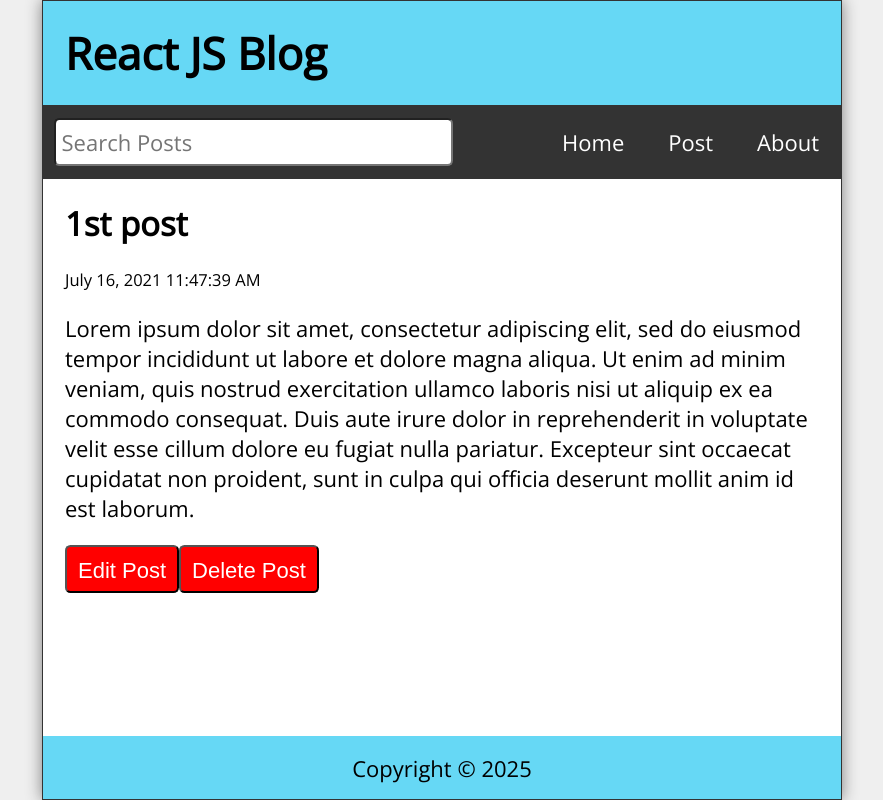
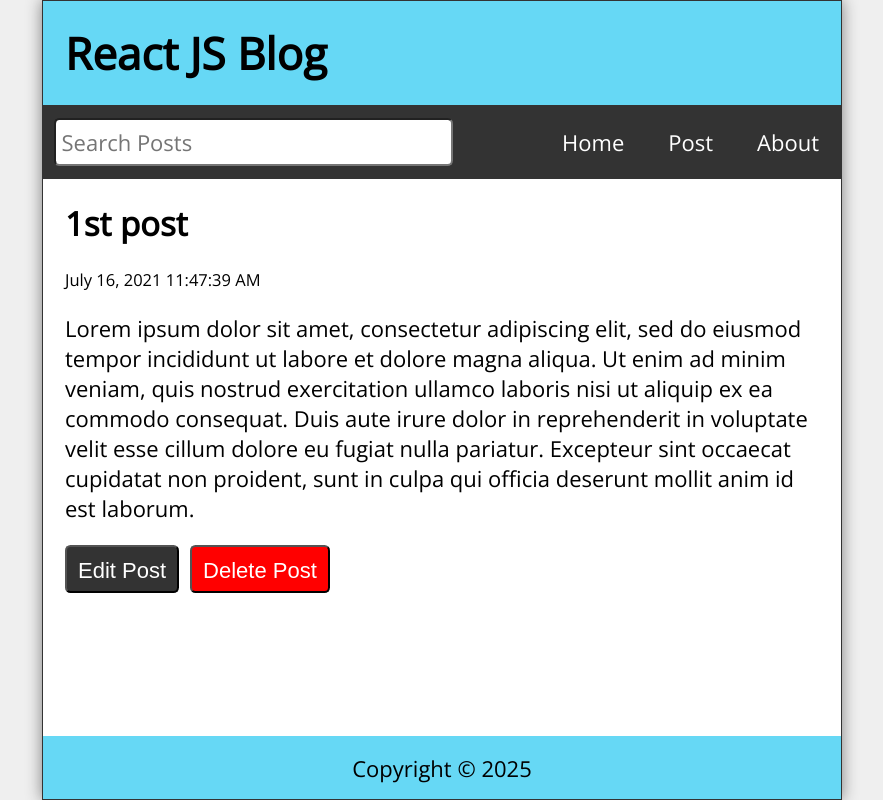
Before and after one commit to keatonryu/16tut, a React (Create React App) app: page /post/1 in a window 1280 px wide. Shown: the whole page, without its empty margins (198-1081 px from the left). Built offline with nearby package versions, Linux system fonts and the light colour scheme; data requests are answered from the project's data file.

Commit message:
CSS Changes

```diff
--- a/data/db.json
+++ b/data/db.json
@@ -1,25 +1,25 @@
 {
   "posts": [
     {
-      "id": "1",
+      "id": 1,
       "title": "1st post",
       "datetime": "July 16, 2021 11:47:39 AM",
       "body": "Lorem ipsum dolor sit amet, consectetur adipiscing elit, sed do eiusmod tempor incididunt ut labore et dolore magna aliqua. Ut enim ad minim veniam, quis nostrud exercitation ullamco laboris nisi ut aliquip ex ea commodo consequat. Duis aute irure dolor in reprehenderit in voluptate velit esse cillum dolore eu fugiat nulla pariatur. Excepteur sint occaecat cupidatat non proident, sunt in culpa qui officia deserunt mollit anim id est laborum."
     },
     {
-      "id": "2",
+      "id": 2,
       "title": "Second post",
       "datetime": "July 16, 2021 11:47:48 AM",
       "body": "Lorem ipsum dolor sit amet, consectetur adipiscing elit, sed do eiusmod tempor incididunt ut labore et dolore magna aliqua. Ut enim ad minim veniam, quis nostrud exercitation ullamco laboris nisi ut aliquip ex ea commodo consequat. Duis aute irure dolor in reprehenderit in voluptate velit esse cillum dolore eu fugiat nulla pariatur. Excepteur sint occaecat cupidatat non proident, sunt in culpa qui officia deserunt mollit anim id est laborum. two"
     },
     {
-      "id": "3",
+      "id": 3,
       "title": "Number Three",
       "datetime": "July 16, 2021 11:48:01 AM",
       "body": "Third post... Lorem ipsum dolor sit amet, consectetur adipiscing elit, sed do eiusmod tempor incididunt ut labore et dolore magna aliqua. Ut enim ad minim veniam, quis nostrud exercitation ullamco laboris nisi ut aliquip ex ea commodo consequat. Duis aute irure dolor in reprehenderit in voluptate velit esse cillum dolore eu fugiat nulla pariatur. Excepteur sint occaecat cupidatat non proident, sunt in culpa qui officia deserunt mollit anim id est laborum."
     },
     {
-      "id": "4",
+      "id": 4,
       "title": "Testing a 4th post",
       "datetime": "August 02, 2021 11:46:27 AM",
       "body": "Some more testing paragraphs!"
--- a/src/index.css
+++ b/src/index.css
@@ -200,9 +200,8 @@ body {
   cursor: pointer;
 }
 
-.Missing h2, .PostPage h2,
-.Missing p, .PostPage p {
-  margin-bottom: 1rem;
+.Missing p, .PostPage p, .NewPost p {
+  margin-top: 1rem;
 }
 
 .PostPage button {
@@ -210,10 +209,18 @@ body {
   min-width: 48px;
   border-radius: 0.25rem;
   padding: 0.5rem;
+  margin-right: 0.5rem;
   font-size: 1rem;
-  background-color: red;
   color: #fff;
   cursor: pointer;
+}
+
+.deleteBtn {
+  background-color: red;
+}
+
+.editBtn {
+  background-color: #333;
 }
 
 .statusMsg {
```
